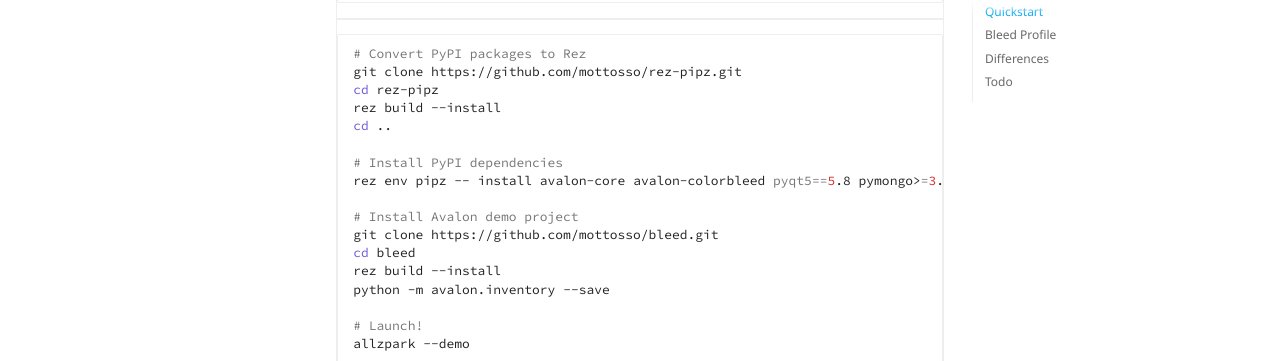
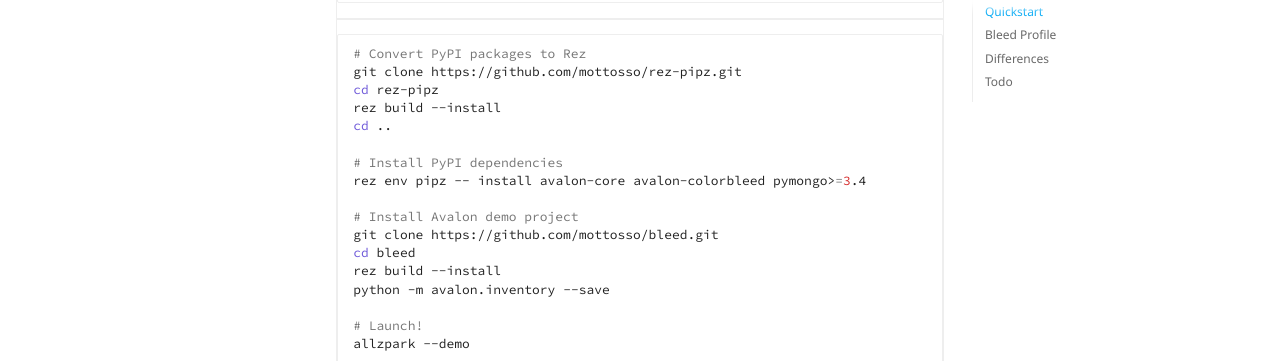
Before and after one commit to mottosso/allzpark, an MkDocs documentation site: the page built from docs/pages/avalon.md, in a window 1280 px wide and 900 px high, scrolled down 426 px. Shown: the part 88-449 px from the top of the window. Built offline with MkDocs 1.6.1 and Material for MkDocs 9.7.7, drawn with Linux system fonts in a browser that asks for light colours; comment, search, counter and statistics services are not loaded.

Commit message:
Reduce dependencies for Avalon

```diff
--- a/docs/pages/avalon.md
+++ b/docs/pages/avalon.md
@@ -40,7 +40,7 @@
 cd ..
 
 # Install PyPI dependencies
-rez env pipz -- install avalon-core avalon-colorbleed pyqt5==5.8 pymongo>=3.4
+rez env pipz -- install avalon-core avalon-colorbleed pymongo>=3.4
 
 # Install Avalon demo project
 git clone https://github.com/mottosso/bleed.git
```
